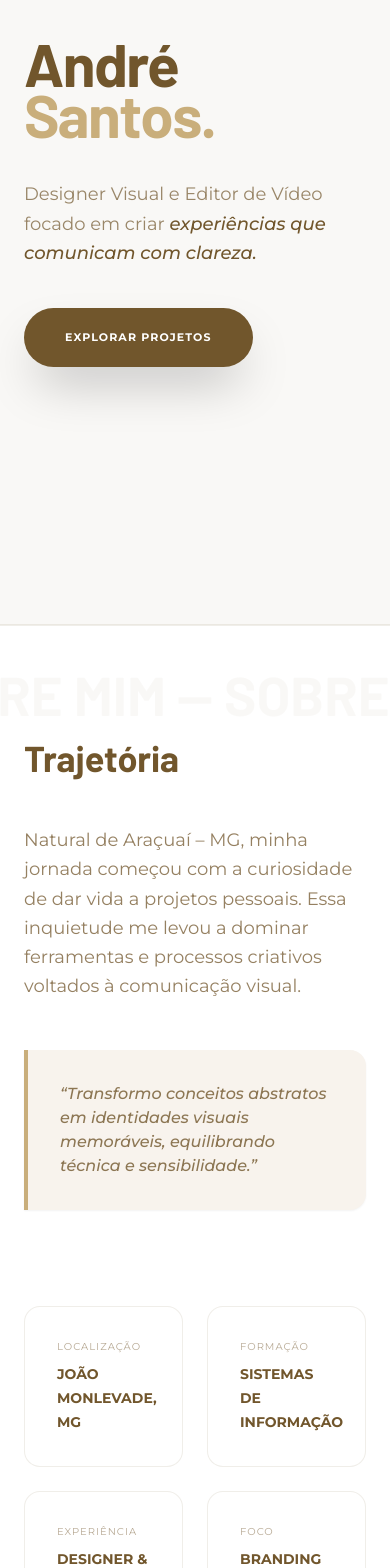
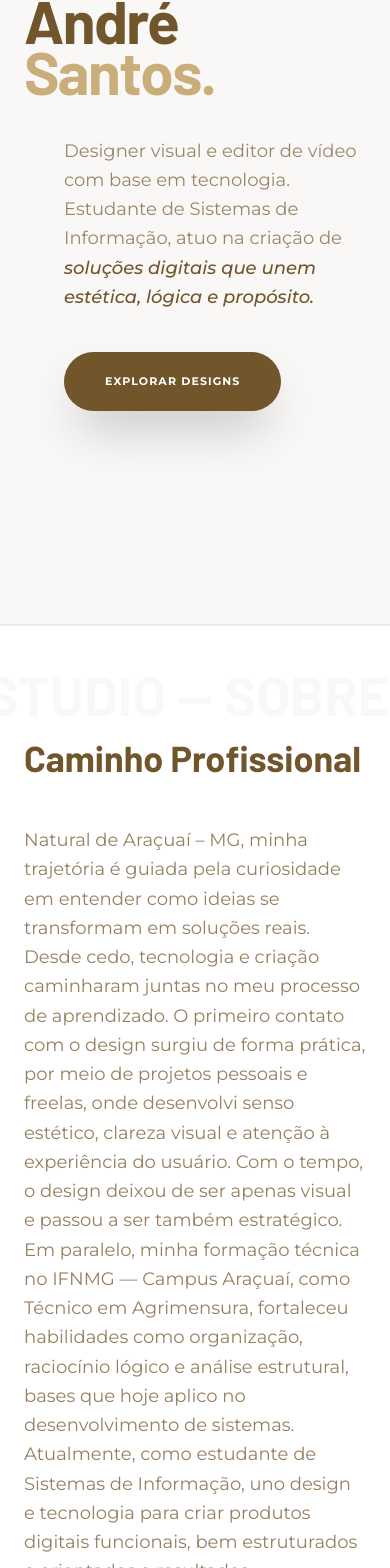
Before and after one commit to Andre-lsms/portfolio, a React (Vite) app in the folder frontend/: page / in a window 390 px wide. Shown: the part 331-1899 px from the top of the page. Built offline with nearby package versions, Linux system fonts and the light colour scheme; no server answers.

Commit message:
add texts

```diff
--- a/frontend/package.json
+++ b/frontend/package.json
@@ -12,6 +12,7 @@
   "dependencies": {
     "@supabase/supabase-js": "^2.58.0",
     "@tailwindcss/vite": "^4.1.11",
+    "@vercel/speed-insights": "^1.3.1",
     "firebase": "^11.10.0",
     "nodemailer": "^7.0.6",
     "react": "^19.1.0",
--- a/frontend/src/App.jsx
+++ b/frontend/src/App.jsx
@@ -4,12 +4,13 @@ import Layout from "./Components/Layout";
 import Projects from "./Pages/Projects";
 import ProjectDetail from "./Pages/projectDetail";
 import Contato from "./Pages/Contato";
-// import Sobre from "./Pages/Sobre";
 import NotFoundPage from "./Pages/notFound";
 import ScrollReset from "./Pages/scrollReset";
+import { SpeedInsights } from "@vercel/speed-insights/react";
 function App() {
   return (
     <>
+      <SpeedInsights />
       <BrowserRouter>
         <ScrollReset />
         <Routes>
--- a/frontend/src/Components/Footer.jsx
+++ b/frontend/src/Components/Footer.jsx
@@ -40,7 +40,7 @@ const Footer = () => {
 
       {/* Copyright */}
       <div className="mt-6 text-center text-sm text-offwhite">
-        © {new Date().getFullYear()} As Design. Todos os direitos reservados.
+        © {new Date().getFullYear()} André Studio. Todos os direitos reservados.
       </div>
     </footer>
   );
--- a/frontend/src/Pages/Home.jsx
+++ b/frontend/src/Pages/Home.jsx
@@ -8,6 +8,7 @@ import capcut from "../assets/icons/capcut.png";
 import davinci from "../assets/icons/davinci.png";
 import affinity from "../assets/icons/Affinity.png";
 import myphoto from "../assets/foto.png";
+import { FaGithub } from "react-icons/fa";
 
 function Home() {
   const navigate = useNavigate();
@@ -29,16 +30,17 @@ function Home() {
       <section className="relative min-h-screen flex items-center px-6 lg:px-24 border-b border-primary/10">
         <div className="max-w-7xl mx-auto w-full grid lg:grid-cols-2 items-center gap-16">
           {/* TEXTO */}
-          <div className="space-y-10 relative z-20">
+          <div className="space-y-10 relative z-20 space-x-10">
             <h1 className="text-6xl sm:text-7xl lg:text-[9rem] font-titulo font-bold leading-[0.85] tracking-tight">
               André <br />
               <span className="text-secondary">Santos.</span>
             </h1>
 
             <p className="text-lg md:text-2xl text-primary/70 max-w-xl leading-relaxed">
-              Designer Visual e Editor de Vídeo focado em criar{" "}
+              Designer visual e editor de vídeo com base em tecnologia.
+              Estudante de Sistemas de Informação, atuo na criação de{" "}
               <span className="text-primary font-medium italic">
-                experiências que comunicam com clareza.
+                soluções digitais que unem estética, lógica e propósito.
               </span>
             </p>
 
@@ -46,8 +48,9 @@ function Home() {
               onClick={() => navigate("/projetos")}
               className="px-10 py-5 bg-primary text-white rounded-full font-bold uppercase tracking-widest text-[11px] hover:bg-secondary transition-all shadow-2xl hover:-translate-y-1"
             >
-              Explorar Projetos
+              Explorar Designs
             </button>
+
           </div>
 
           {/* IMAGEM */}
@@ -63,39 +66,57 @@ function Home() {
 
         {/* TEXTO DE FUNDO */}
         <div className="absolute -bottom-28 left-1/2 -translate-x-1/2 text-[14vw] font-titulo font-bold opacity-[0.035] select-none whitespace-nowrap pointer-events-none">
-          SOBRE MIM — SOBRE MIM
+          SOBRE — STUDIO — SOBRE — STUDIO
         </div>
       </section>
-
       {/* TRAJETÓRIA */}
       <section className="bg-white py-28 lg:py-48 border-y border-primary/10">
         <div className="max-w-7xl mx-auto px-6 lg:px-24 grid lg:grid-cols-2 gap-24 items-center">
           <div className="space-y-12">
             <h2 className="text-4xl lg:text-6xl font-titulo font-bold">
-              Trajetória
+              Caminho Profissional
             </h2>
 
             <p className="text-lg text-primary/75 leading-relaxed">
-              Natural de Araçuaí – MG, minha jornada começou com a curiosidade
-              de dar vida a projetos pessoais. Essa inquietude me levou a
-              dominar ferramentas e processos criativos voltados à comunicação
-              visual.
+              Natural de Araçuaí – MG, minha trajetória é guiada pela
+              curiosidade em entender como ideias se transformam em soluções
+              reais. Desde cedo, tecnologia e criação caminharam juntas no meu
+              processo de aprendizado. O primeiro contato com o design surgiu de
+              forma prática, por meio de projetos pessoais e freelas, onde
+              desenvolvi senso estético, clareza visual e atenção à experiência
+              do usuário. Com o tempo, o design deixou de ser apenas visual e
+              passou a ser também estratégico. Em paralelo, minha formação
+              técnica no IFNMG — Campus Araçuaí, como Técnico em Agrimensura,
+              fortaleceu habilidades como organização, raciocínio lógico e
+              análise estrutural, bases que hoje aplico no desenvolvimento de
+              sistemas. Atualmente, como estudante de Sistemas de Informação,
+              uno design e tecnologia para criar produtos digitais funcionais,
+              bem estruturados e orientados a resultados.
             </p>
 
             <div className="p-8 bg-offwhite border-l-4 border-secondary rounded-r-2xl shadow-sm">
               <p className="italic font-medium text-primary/80">
-                “Transformo conceitos abstratos em identidades visuais
-                memoráveis, equilibrando técnica e sensibilidade.”
+                "Transformo ideias em experiências digitais, unindo design,
+                lógica e propósito."
               </p>
             </div>
           </div>
 
           <div className="grid grid-cols-2 gap-6">
             {[
-              { label: "Localização", val: "João Monlevade, MG" },
-              { label: "Formação", val: "Sistemas de Informação" },
-              { label: "Experiência", val: "Designer & Editor" },
-              { label: "Foco", val: "Branding & Social" },
+              { label: "Base", val: "João Monlevade – MG" },
+              {
+                label: "Formação",
+                val: "Sistemas de Informação, Técnico em Agrimensura",
+              },
+              {
+                label: "Atuação",
+                val: "Design visual, identidade, edição de vídeo e desenvolvimento de soluções digitais.",
+              },
+              {
+                label: "Abordagem",
+                val: "Estética funcional, clareza visual e pensamento sistêmico.",
+              },
             ].map((item, idx) => (
               <div
                 key={idx}
@@ -110,78 +131,88 @@ function Home() {
           </div>
         </div>
       </section>
-
-      {/* FILOSOFIA */}
-      <section className="py-28 lg:py-48 px-6 lg:px-24">
-        <div className="max-w-7xl mx-auto grid lg:grid-cols-12 gap-20">
-          <h2 className="lg:col-span-5 text-4xl lg:text-6xl font-titulo font-bold leading-tight">
-            Design é a ponte entre intenção e solução.
+      <section className="py-32 lg:py-56 px-6 lg:px-24">
+        <div className="max-w-5xl mx-auto text-center space-y-12">
+          <h2 className="text-4xl lg:text-7xl font-titulo font-bold leading-none">
+            Design é método.
+            <br />
+            <span className="text-secondary italic">Tecnologia é meio.</span>
+            <br />
+            <span className="text-secondary font-light">
+              A experiência é o resultado.
+              <br />
+            </span>
           </h2>
-
-          <p className="lg:col-span-7 text-lg lg:text-2xl text-primary/65 leading-relaxed text-justify">
-            Estética sem propósito é apenas decoração. Cada escolha visual deve
-            guiar o olhar, transmitir intenção e resolver problemas reais.
+          {/* <div className="w-20 h-[2px] bg-secondary mx-auto"></div>
+          <p className="text-xl lg:text-3xl text-primary/60 font-light leading-relaxed max-w-3xl mx-auto">
+            Forma sem função não comunica
+          </p> */}
+        </div>
+      </section>
+      c{/* TOOLKIT */}
+      <section className="py-32 lg:py-56 px-6 lg:px-24 bg-white border-t border-primary/5">
+        <div className="max-w-7xl mx-auto flex flex-col lg:flex-row justify-between items-start lg:items-end gap-12 mb-20">
+          <header className="space-y-4">
+            <span className="text-secondary font-bold uppercase tracking-[0.4em] text-[10px]">
+              Stack Criativa & Técnica
+            </span>
+            <h2 className="text-5xl lg:text-7xl font-titulo font-bold">
+              Arsenal Profissional.
+            </h2>
+          </header>
+          <p className="text-primary/40 font-bold uppercase tracking-widest text-[10px] border-b border-primary/10 pb-2">
+            Ferramentas de criação e edição
           </p>
         </div>
-      </section>
 
-      {/* TOOLKIT */}
-      <section className="py-28 lg:py-48 px-6 lg:px-24 bg-white border-y border-primary/10">
-        <div className="max-w-7xl mx-auto space-y-20">
-          <header>
-            <span className="text-secondary font-bold uppercase tracking-[0.35em] text-xs">
-              Softwares & Tecnologias
-            </span>
-            <h2 className="text-4xl lg:text-6xl font-titulo font-bold mt-4">
-              Arsenal Técnico
-            </h2>
-          </header>
-
-          <div className="grid grid-cols-2 sm:grid-cols-4 lg:grid-cols-8 gap-6">
+        <div className="max-w-7xl mx-auto grid grid-cols-2 sm:grid-cols-4 lg:grid-cols-8 gap-6">
           {tools.map((tool) => (
-              <div key={tool.name} className="group text-center">
-                <div className="bg-offwhite aspect-square flex items-center justify-center rounded-2xl border border-primary/10 group-hover:shadow-xl group-hover:-translate-y-2 transition-all duration-500">
+            <div
+              key={tool.name}
+              className="group flex flex-col items-center gap-4"
+            >
+              <div className="bg-[#F9F8F6] w-full aspect-square flex items-center justify-center rounded-2xl border border-primary/5 group-hover:shadow-[0_20px_50px_rgba(113,86,44,0.1)] group-hover:-translate-y-3 transition-all duration-500">
                 <img
                   src={tool.icon}
                   alt={tool.name}
-                    className="w-10 lg:w-12 group-hover:scale-110 transition-transform"
+                  className="w-10 lg:w-12 group-hover:scale-110 transition-transform duration-500"
                 />
               </div>
-                <p className="mt-4 text-[10px] font-bold uppercase tracking-widest text-primary/50">
+              <p className="text-[10px] font-bold uppercase tracking-[0.2em] text-primary/30 group-hover:text-primary transition-colors">
                 {tool.name}
               </p>
             </div>
           ))}
         </div>
+      </section>
+      <section className="bg-primary py-32 lg:py-48 px-6 text-center relative overflow-hidden">
+        <div className="absolute top-0 left-0 w-full h-full opacity-10 pointer-events-none">
+          <div className="absolute top-0 left-0 text-[20vw] font-titulo font-bold text-white select-none whitespace-nowrap">
+            CONTATO — CONTATO
           </div>
-      </section>
+        </div>
 
-      {/* <section className="bg-secondary py-28 lg:py-40 px-6 text-center">
-        <div className="max-w-4xl mx-auto space-y-12">
-          <h2 className="text-white text-4xl lg:text-7xl font-titulo font-bold leading-tight">
-            Vamos criar algo <span className="text-secondary">memorável?</span>
+        <div className="max-w-4xl mx-auto space-y-12 relative z-10">
+          <h2 className="text-white text-5xl lg:text-8xl font-titulo font-bold leading-none">
+            Vamos construir algo?
           </h2>
 
-          <p className="text-white/70 text-lg max-w-xl mx-auto">
-            Disponível para novos projetos, parcerias e ideias criativas.
-          </p>
-
-          <div className="flex flex-col sm:flex-row gap-6 justify-center pt-6">
+          <div className="flex flex-col sm:flex-row gap-6 justify-center pt-8">
             <button
               onClick={() => navigate("/contato")}
-              className="px-10 py-5 bg-secondary text-white font-bold uppercase tracking-widest text-xs rounded-full hover:scale-105 transition-transform"
+              className="px-12 py-6 bg-secondary text-white font-bold uppercase tracking-widest text-xs rounded-full hover:scale-105 transition-transform shadow-xl"
             >
-              Entrar em contato
+              Iniciar Conversa
             </button>
             <button
               onClick={() => navigate("/projetos")}
-              className="px-10 py-5 border border-white/30 text-white font-bold uppercase tracking-widest text-xs rounded-full hover:bg-white hover:text-primary transition-all"
+              className="px-12 py-6 border border-white/20 text-white font-bold uppercase tracking-widest text-xs rounded-full hover:bg-white hover:text-primary transition-all"
             >
-              Ver projetos
+              Explorar Portfólio
             </button>
           </div>
         </div>
-      </section> */}
+      </section>
     </div>
   );
 }
```
Also changed, not shown: frontend/src/Pages/Contato.jsx (+9 -6 lines), frontend/src/Pages/Projects.jsx (+32 -26 lines), 1 other file (tests, documents, lock files or other folders). Lines whose indentation alone changed are shown as unchanged.
